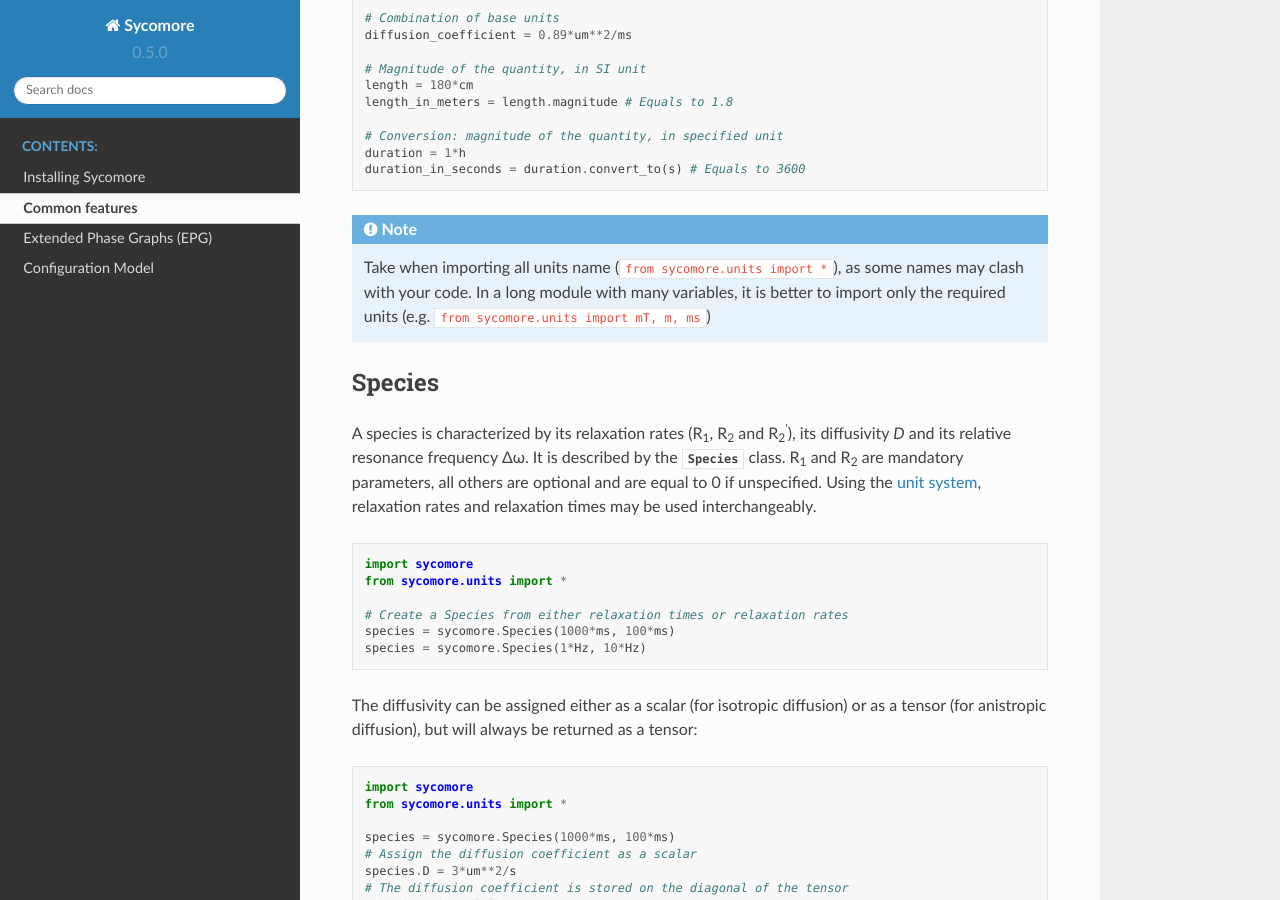
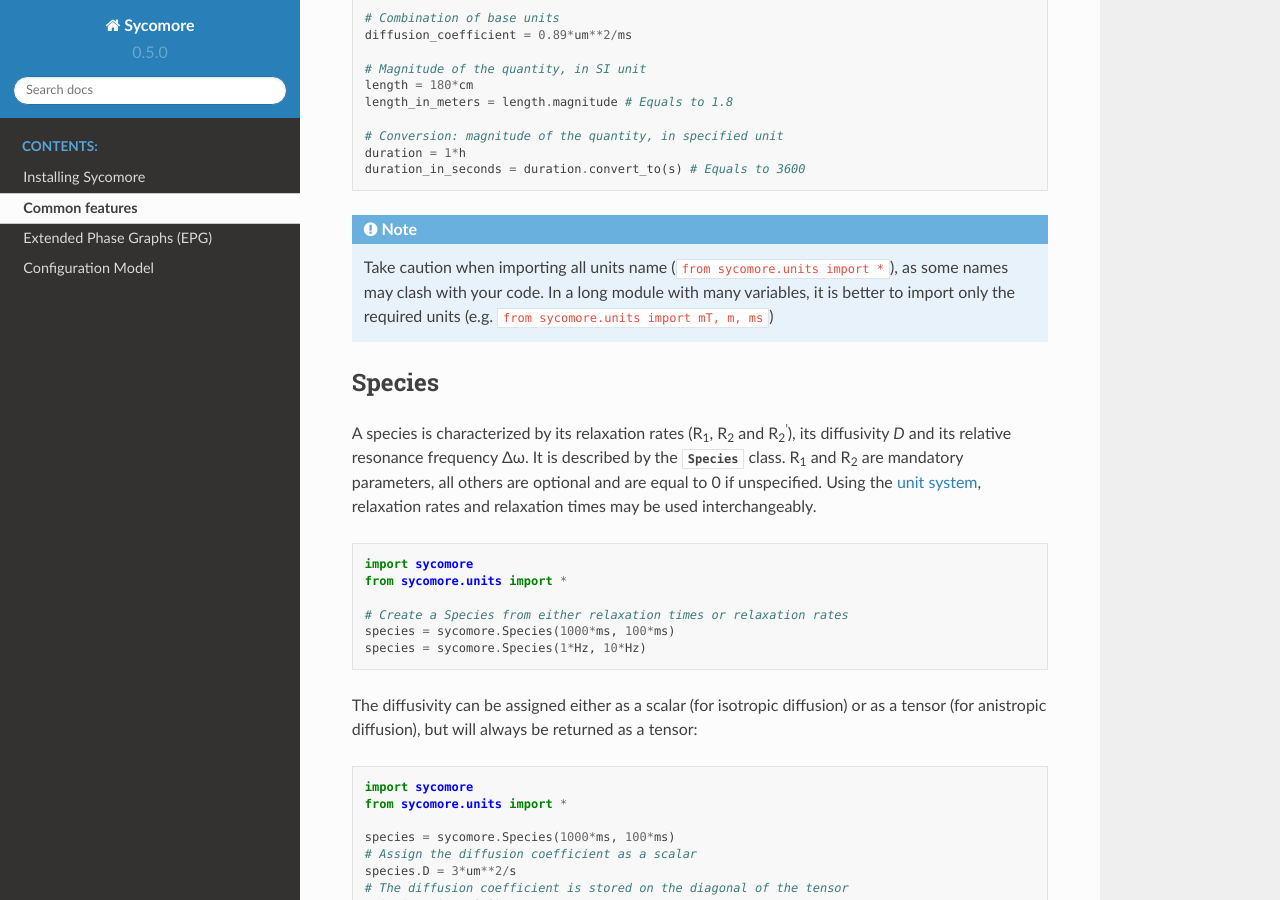
Before and after one commit to lamyj/sycomore, a Sphinx documentation site: the page built from docs/common_features.rst, in a window 1280 px wide and 900 px high, scrolled down 779 px. Built offline with Sphinx 7.4.7 and the Read the Docs theme 2.0.0, drawn with Linux system fonts in a browser that asks for light colours; pages that are not in the unit, such as notebooks, are missing from menus.

Commit message:
Update common_features.rst

```diff
--- a/docs/common_features.rst
+++ b/docs/common_features.rst
@@ -30,7 +30,7 @@ Sycomore provides a unit system so that users do not have to convert their quant
     duration = 1*h
     duration_in_seconds = duration.convert_to(s) # Equals to 3600
 
-.. note:: Take when importing all units name (``from sycomore.units import *``), as some names may clash with your code. In a long module with many variables, it is better to import only the required units (e.g. ``from sycomore.units import mT, m, ms``)
+.. note:: Take caution when importing all units name (``from sycomore.units import *``), as some names may clash with your code. In a long module with many variables, it is better to import only the required units (e.g. ``from sycomore.units import mT, m, ms``)
 
 Species
 -------
```
